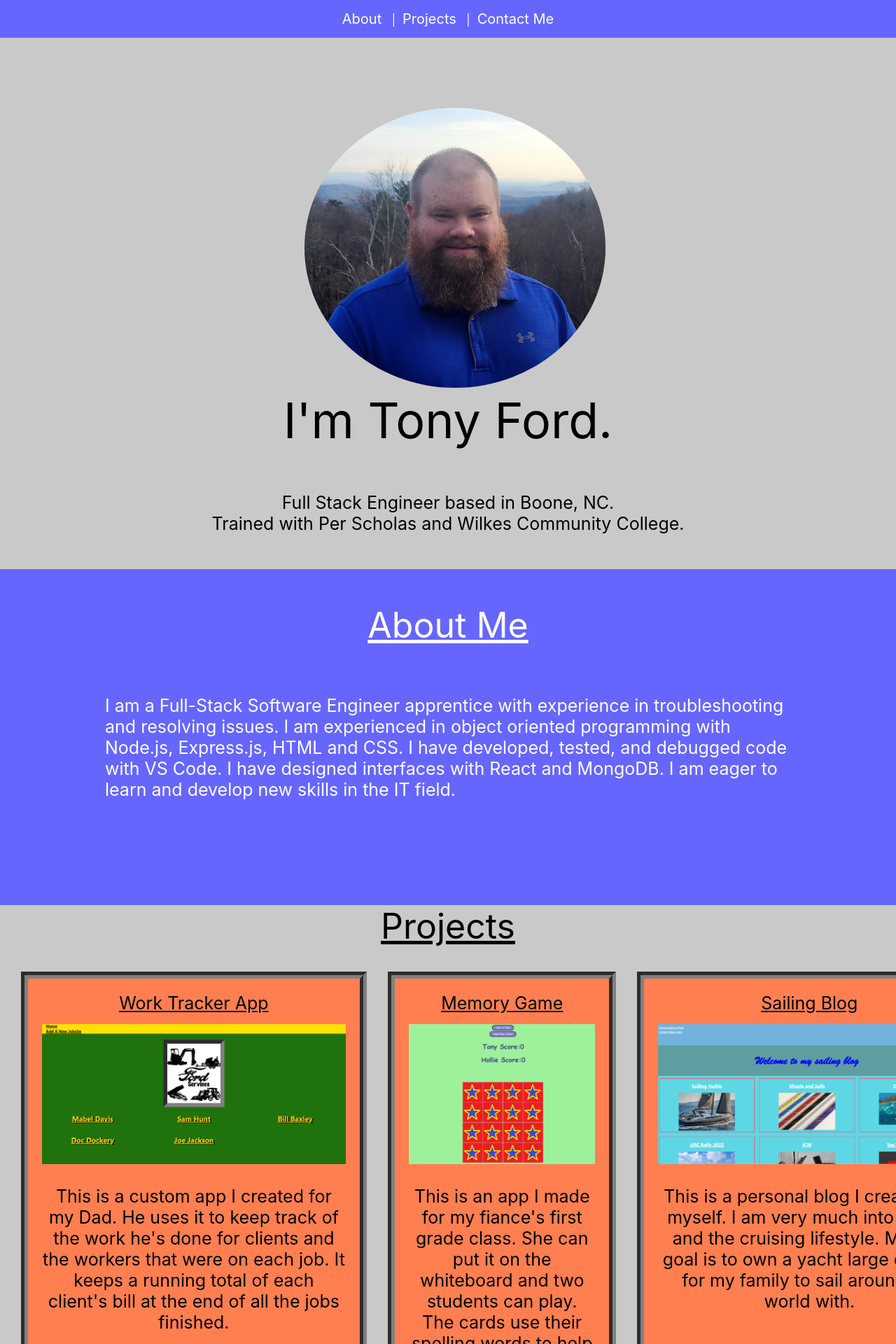
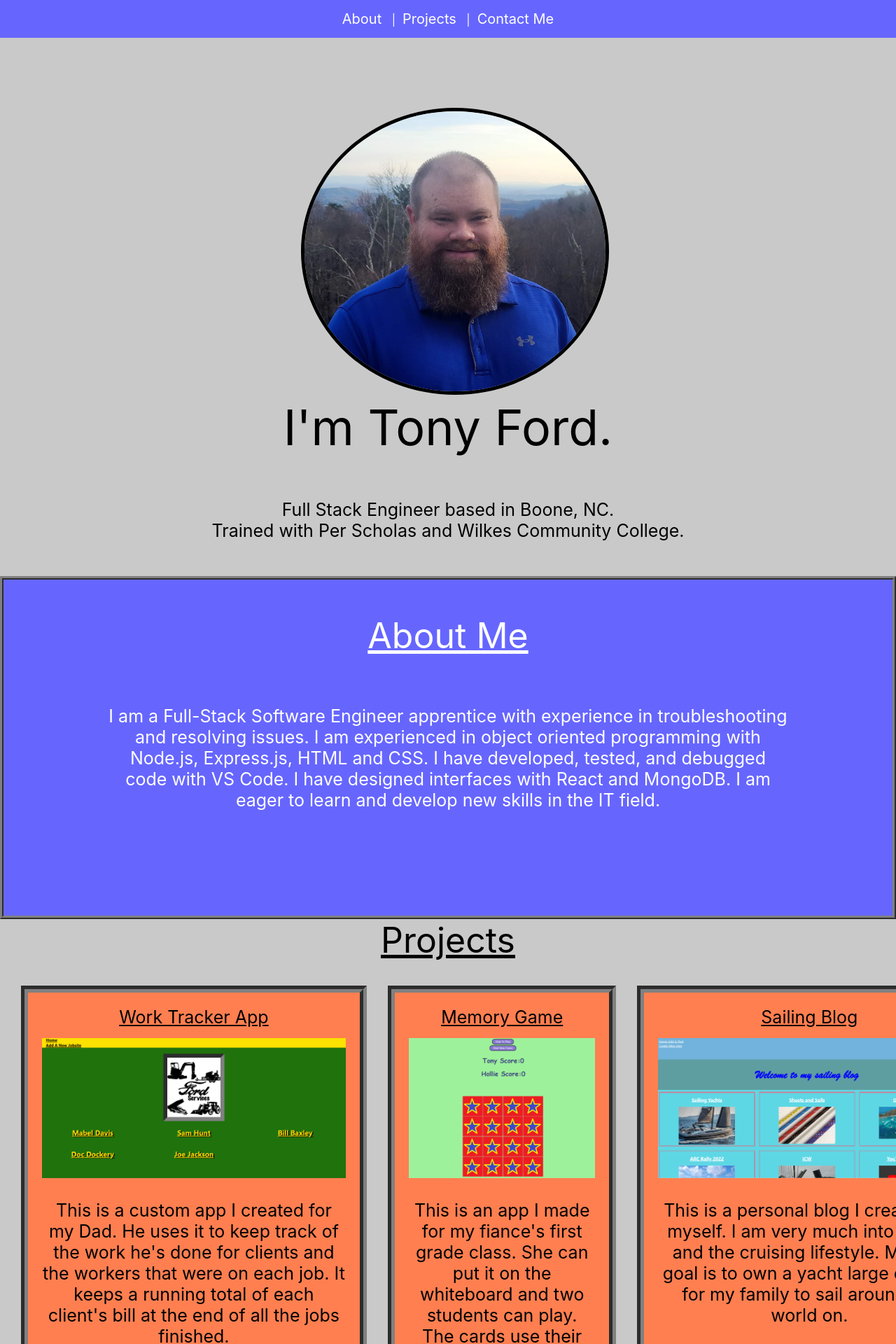
Before and after one commit to TonyFord2002/Portfolio, a React (Create React App) app: page / in a window 1280 px wide. Shown: the top 1920 px of the page at 70% size. Built offline with nearby package versions, Linux system fonts and the light colour scheme.

Commit message:
style update

```diff
--- a/public/index.html
+++ b/public/index.html
@@ -7,7 +7,7 @@
     <meta name="theme-color" content="#000000" />
     <meta
       name="description"
-      content="Web site created using create-react-app"
+      content="Personal Portfolio of Tony Ford"
     />
     <link rel="apple-touch-icon" href="%PUBLIC_URL%/logo192.png" />
     <!--
--- a/src/App.css
+++ b/src/App.css
@@ -37,6 +37,7 @@
     margin-top: 100px;
     height:400px;
     border-radius: 100%;
+    border: solid black 5px
 }
 
 #nametext{font-size: 70px;
@@ -49,16 +50,18 @@
               padding-bottom: 50px;
 }
 
+#info{background-color: rgba(0, 0, 255, 0.6);
+  padding: 50px 150px 150px 150px;
+  font-size: 25px;
+  color: white;
+  border: ridge gray 5px;
+  text-align: center;
+}
+
 #abouttext{text-align: center;
           margin-bottom: 70px;
           font-size: 50px;
           text-decoration: underline;
-}
-
-#info{background-color: rgba(0, 0, 255, 0.6);
-      padding: 50px 150px 150px 150px;
-      font-size: 25px;
-      color: white;
 }
 
 #project-section{background-color: rgb(201, 201, 201);
--- a/src/App.js
+++ b/src/App.js
@@ -38,7 +38,7 @@ function App() {
         <div id='projects'>
           <div id='project1'><a id ='img1link' href = 'https://worktrackerapp.herokuapp.com/'>Work Tracker App<br/><img id ='img1' src = {worktracker}/></a><p id='p1'>This is a custom app I created for my Dad. He uses it to keep track of the work he's done for clients and the workers that were on each job. It keeps a running total of each client's bill at the end of all the jobs finished.</p></div>
           <div id='project2'><a id = 'img2link' href ='https://tonyford2002.github.io/MemoryGame/'> Memory Game<br/><img id ='img2' src = {memorygame}/></a><p>This is an app I made for my fiance's first grade class. She can put it on the whiteboard and two students can play. The cards use their spelling words to help with recognition.</p></div>
-          <div id='project3'><a id = 'img3link' href = 'https://tony-sailing-blog.herokuapp.com/'>Sailing Blog<br/><img id ='img3' src = {sailingblog}/></a><p>This is a personal blog I created for myself. I am very much into sailing and the cruising lifestyle. My end goal is to own a yacht large enough for my family to sail around the world with.</p></div>
+          <div id='project3'><a id = 'img3link' href = 'https://tony-sailing-blog.herokuapp.com/'>Sailing Blog<br/><img id ='img3' src = {sailingblog}/></a><p>This is a personal blog I created for myself. I am very much into sailing and the cruising lifestyle. My end goal is to own a yacht large enough for my family to sail around the world on.</p></div>
           <div id='project4'><a id = 'img4link' href = 'https://tonyford2002.github.io/Hexadle/'>Hexadle<br/><img id ='img4' src = {hexadle}/></a><p>This was a fun code along tutorial that I modified to make my own. It is a Wordle like app that instead of 5 letters it uses 6 for more of a challenge. It pulles from more than 15,700 words legal to use in scrabble and words-with-friends.</p></div>
         </div>
       </section>
@@ -51,7 +51,7 @@ function App() {
         <a id='linkedintext' href='https://www.linkedin.com/in/tonyford2002/'><img id='linkedin' src={linkedin} alt='LinkedInIcon'/></a>
         &nbsp;&nbsp;&nbsp;&nbsp;&nbsp;&nbsp;
 
-        <a id='gmailtext' href="mailto:tonyford2002@gmail.com"><img id='gmail' src={gmail} alt='GmailIcon'/>TonyFord2002@gmail.com</a>
+        <a id='gmailtext' href="mailto:tonyford2002@gmail.com"><img id='gmail' src={gmail} alt='GmailIcon'/><br/>TonyFord2002@gmail.com</a>
         </div>
       </section>
     </div>
```
